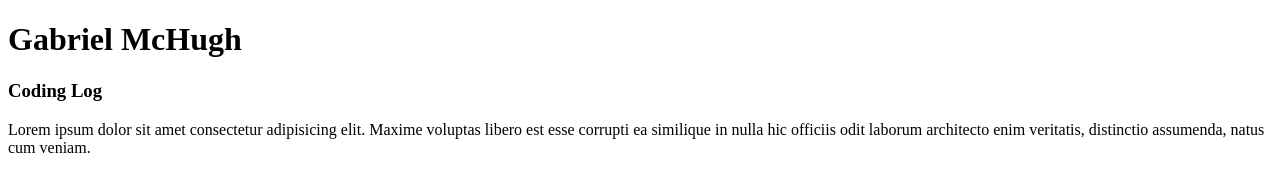
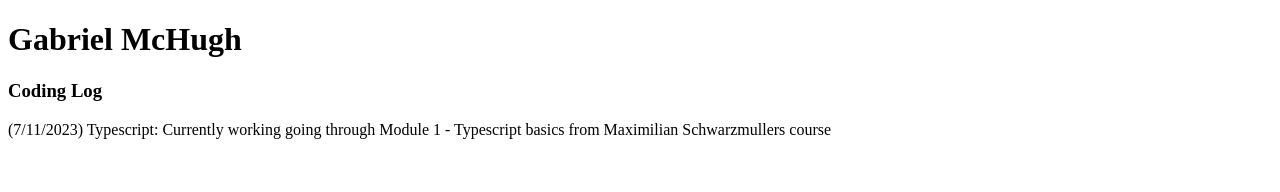
Before and after one commit to GabrielMcHugh/Best-Startup-Landing-Page-Ever, a plain HTML site: page index.html in a window 1280 px wide. Drawn offline with Linux system fonts and the light colour scheme.

Commit message:
updated to do and added first blog <p>

```diff
--- a/index.html
+++ b/index.html
@@ -10,9 +10,8 @@
     <h1>Gabriel McHugh</h1>
     <h3>Coding Log</h3>
     <p>
-      Lorem ipsum dolor sit amet consectetur adipisicing elit. Maxime voluptas
-      libero est esse corrupti ea similique in nulla hic officiis odit laborum
-      architecto enim veritatis, distinctio assumenda, natus cum veniam.
+      (7/11/2023) Typescript: Currently working going through Module 1 -
+      Typescript basics from Maximilian Schwarzmullers course
     </p>
   </body>
 </html>
```
Also changed, not shown: README.md.
